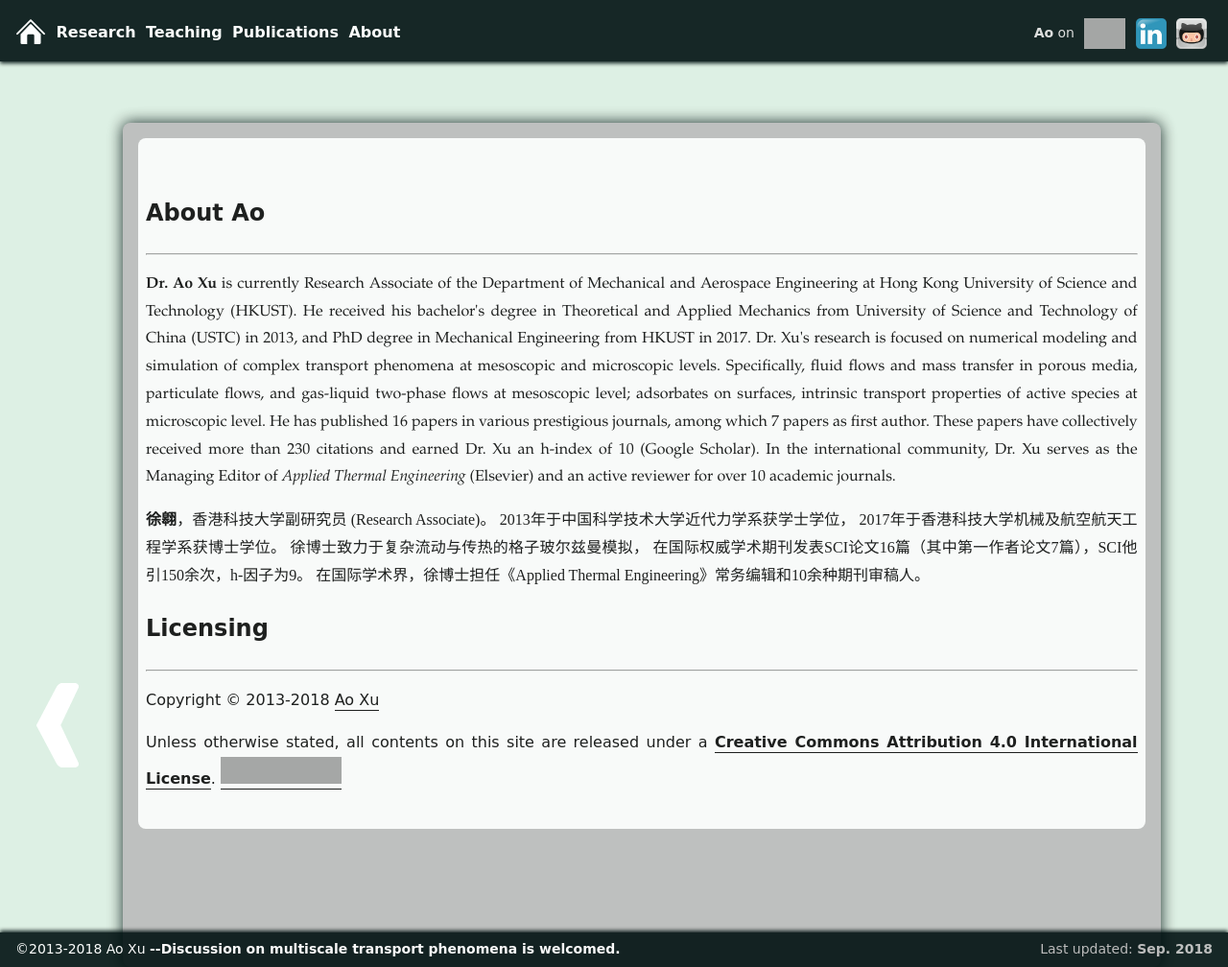
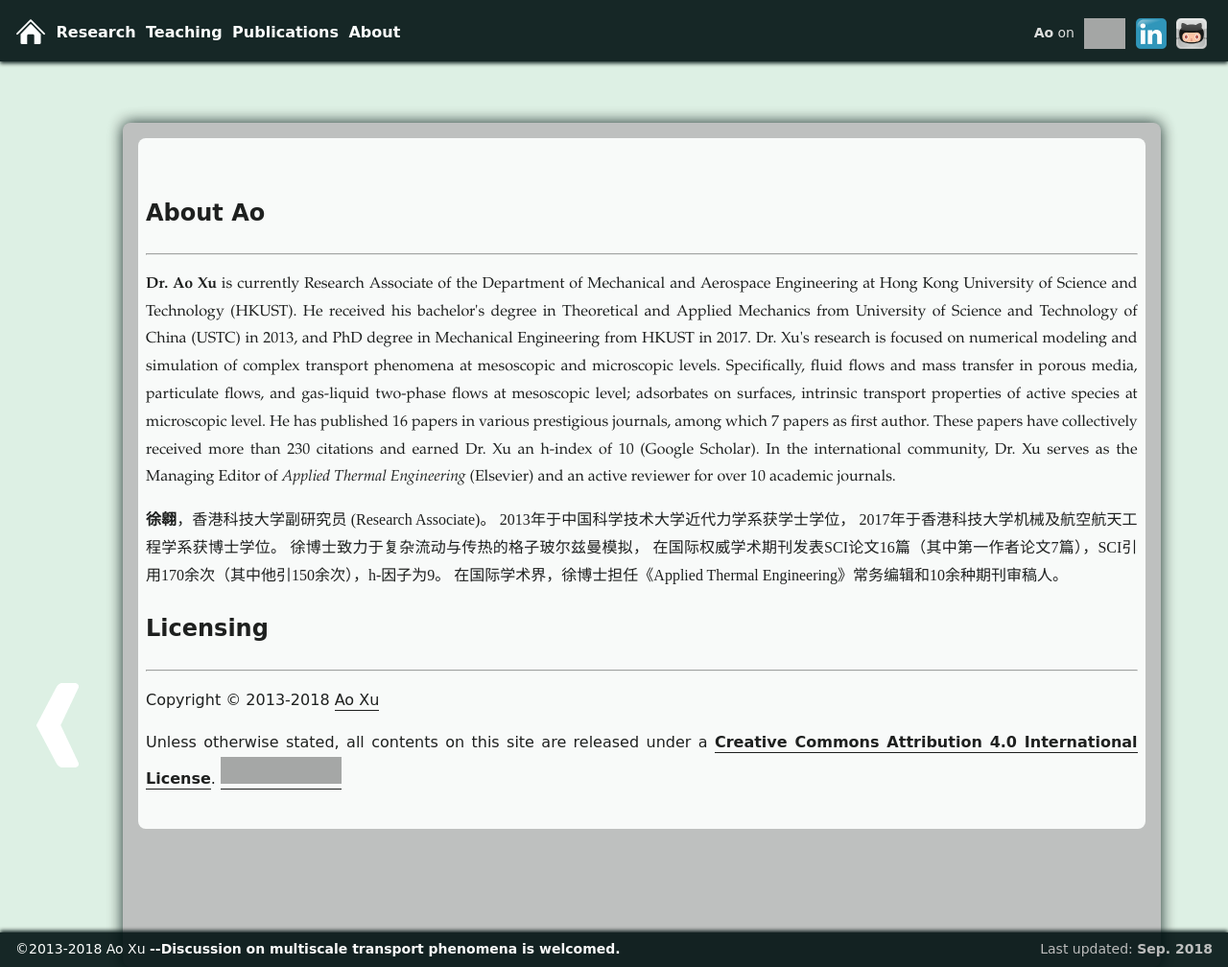
Before and after one commit to xuaoxiqi/xuaoxiqi.github.io, a Jekyll site: the page built from about.html, in a window 1280 px wide and 1008 px high. Shown: the whole window at 96% size. Built offline with Jekyll 4.4.1, drawn with Linux system fonts in a browser that asks for light colours; some web fonts are replaced; grey boxes are pictures that could not be loaded.

Commit message:
minor edit

```diff
--- a/about.html
+++ b/about.html
@@ -31,7 +31,7 @@ In the international community, Dr. Xu serves as the Managing Editor of <i>Appli
 2013年于中国科学技术大学近代力学系获学士学位，
 2017年于香港科技大学机械及航空航天工程学系获博士学位。
 徐博士致力于复杂流动与传热的格子玻尔兹曼模拟，
-在国际权威学术期刊发表SCI论文16篇（其中第一作者论文7篇），SCI他引150余次，h-因子为9。
+在国际权威学术期刊发表SCI论文16篇（其中第一作者论文7篇），SCI引用170余次（其中他引150余次），h-因子为9。
 在国际学术界，徐博士担任《Applied Thermal Engineering》常务编辑和10余种期刊审稿人。
 </p>
 
```
